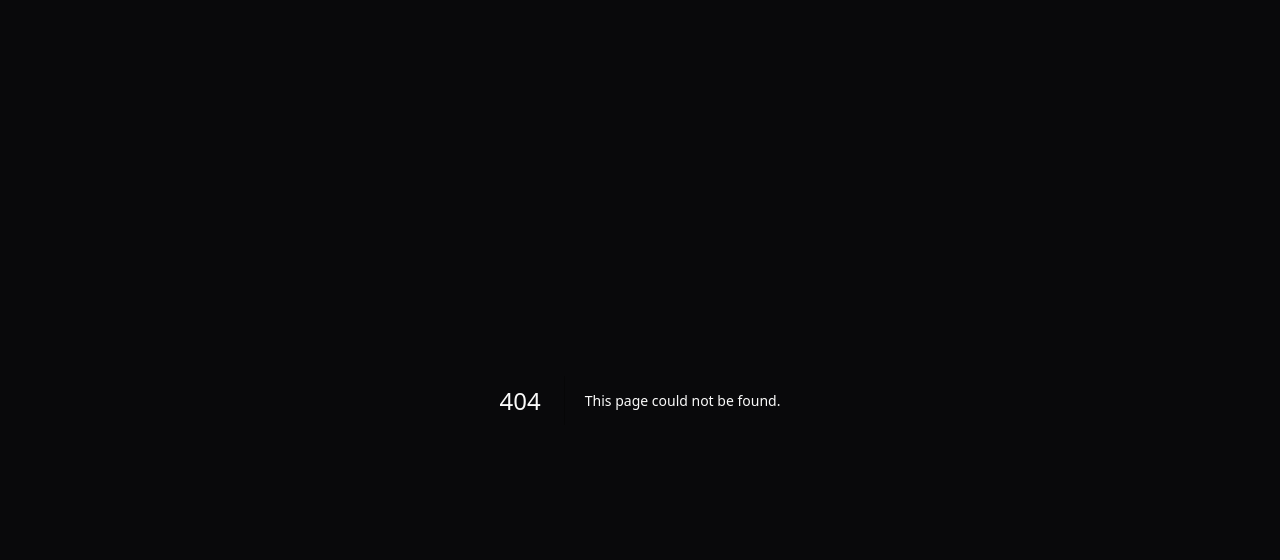
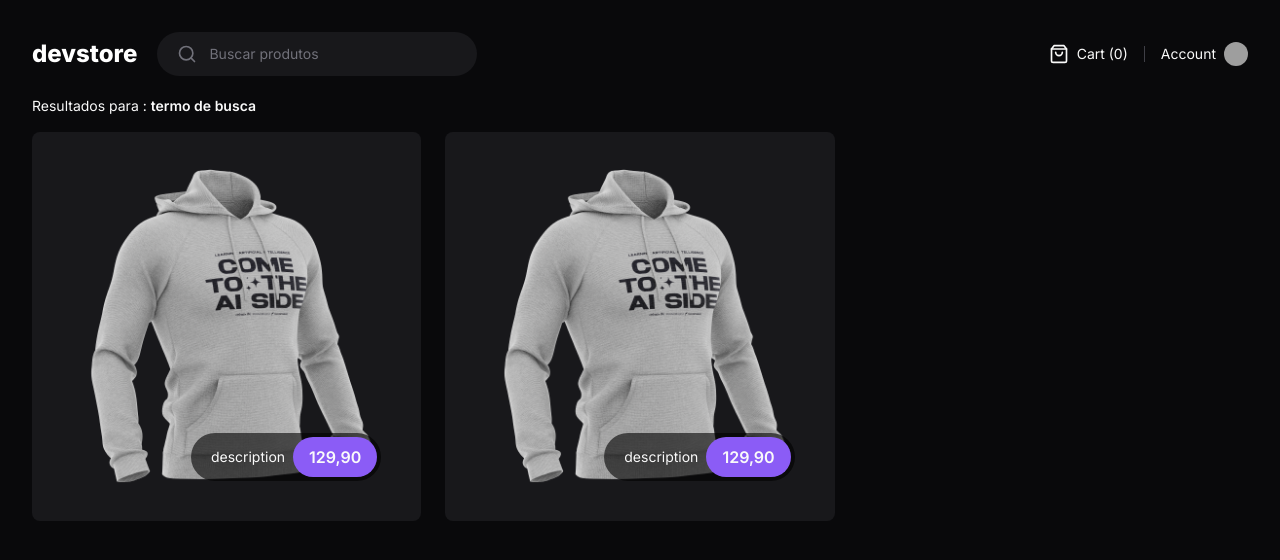
Before and after one commit to williamsalmeida/devstore, a Next.js app: page /search in a window 1280 px wide. Before the commit this address had no page. Shown: the top 560 px of the page. Built offline with nearby package versions, Linux system fonts and the light colour scheme; grey boxes are pictures that could not be loaded.

Commit message:
feat: create search page with product results

```diff
--- /dev/null
+++ b/src/app/(store)/search/page.tsx
@@ -0,0 +1,72 @@
+import Image from 'next/image'
+import Link from 'next/link'
+
+export default async function Search() {
+  return (
+    <div className="flex flex-col gap-4">
+      <p className="text-sm">
+        Resultados para : <span className="font-semibold">termo de busca</span>
+      </p>
+
+      <div className="grid grid-cols-3 gap-6">
+        <Link
+          // key={product.id}
+          href="/"
+          className="group relative flex items-end justify-center overflow-hidden rounded-lg bg-zinc-900"
+        >
+          <Image
+            src="/moletom-ai-side.png"
+            className="transition-transform duration-500 group-hover:scale-105"
+            width={480}
+            height={480}
+            quality={100}
+            alt=""
+          />
+
+          <div className="absolute bottom-10 right-10 flex h-12 max-w-[280px] items-center gap-2 rounded-full border-zinc-500 bg-black/60 p-1 pl-5">
+            <span className="truncate text-sm">
+              description
+              {/* {product.description} */}
+            </span>
+            <span className="flex h-full items-center justify-center rounded-full bg-violet-500 px-4 font-semibold">
+              {/* {product.price.toLocaleString('pt-BR', {
+                style: 'currency',
+                currency: 'BRL',
+              })} */}
+              129,90
+            </span>
+          </div>
+        </Link>
+
+        <Link
+          // key={product.id}
+          href="/"
+          className="group relative flex items-end justify-center overflow-hidden rounded-lg bg-zinc-900"
+        >
+          <Image
+            src="/moletom-ai-side.png"
+            className="transition-transform duration-500 group-hover:scale-105"
+            width={480}
+            height={480}
+            quality={100}
+            alt=""
+          />
+
+          <div className="absolute bottom-10 right-10 flex h-12 max-w-[280px] items-center gap-2 rounded-full border-zinc-500 bg-black/60 p-1 pl-5">
+            <span className="truncate text-sm">
+              description
+              {/* {product.description} */}
+            </span>
+            <span className="flex h-full items-center justify-center rounded-full bg-violet-500 px-4 font-semibold">
+              {/* {product.price.toLocaleString('pt-BR', {
+                style: 'currency',
+                currency: 'BRL',
+              })} */}
+              129,90
+            </span>
+          </div>
+        </Link>
+      </div>
+    </div>
+  )
+}
```
